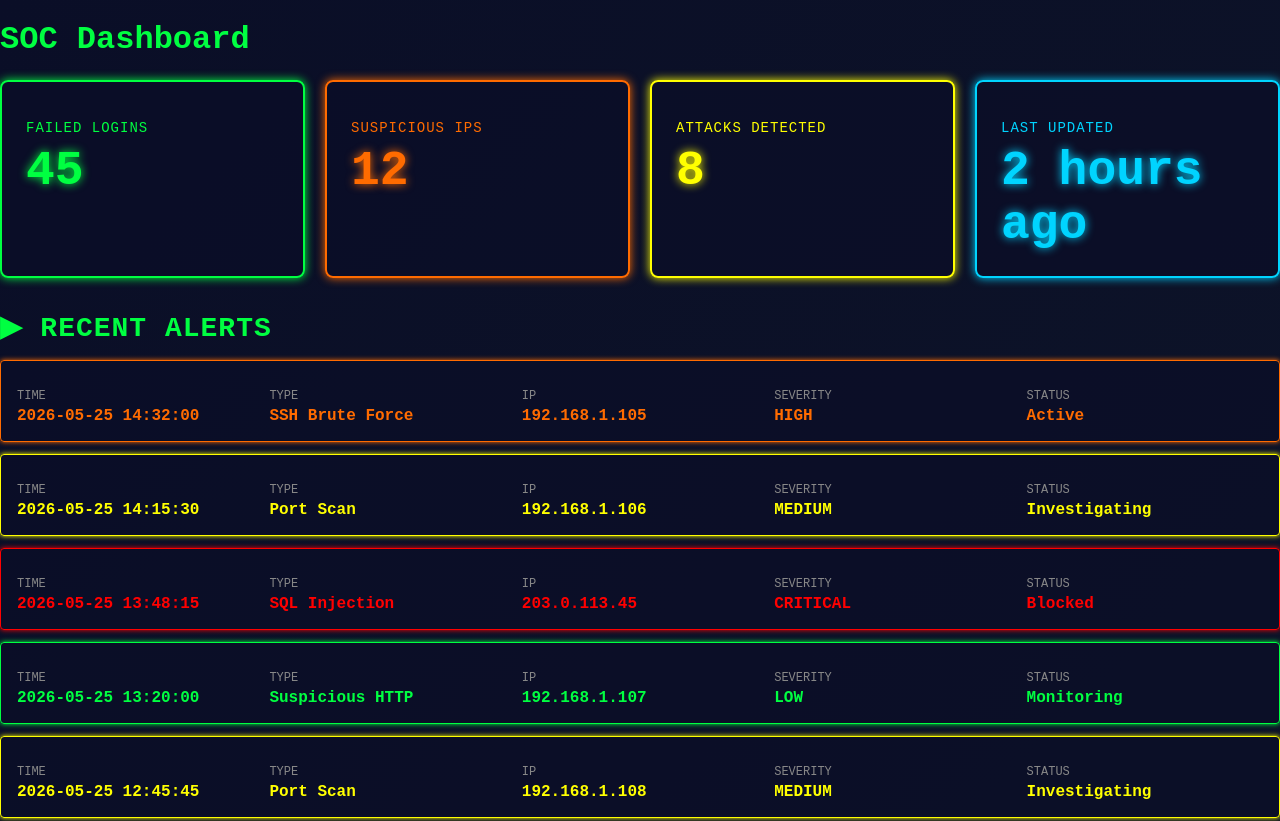
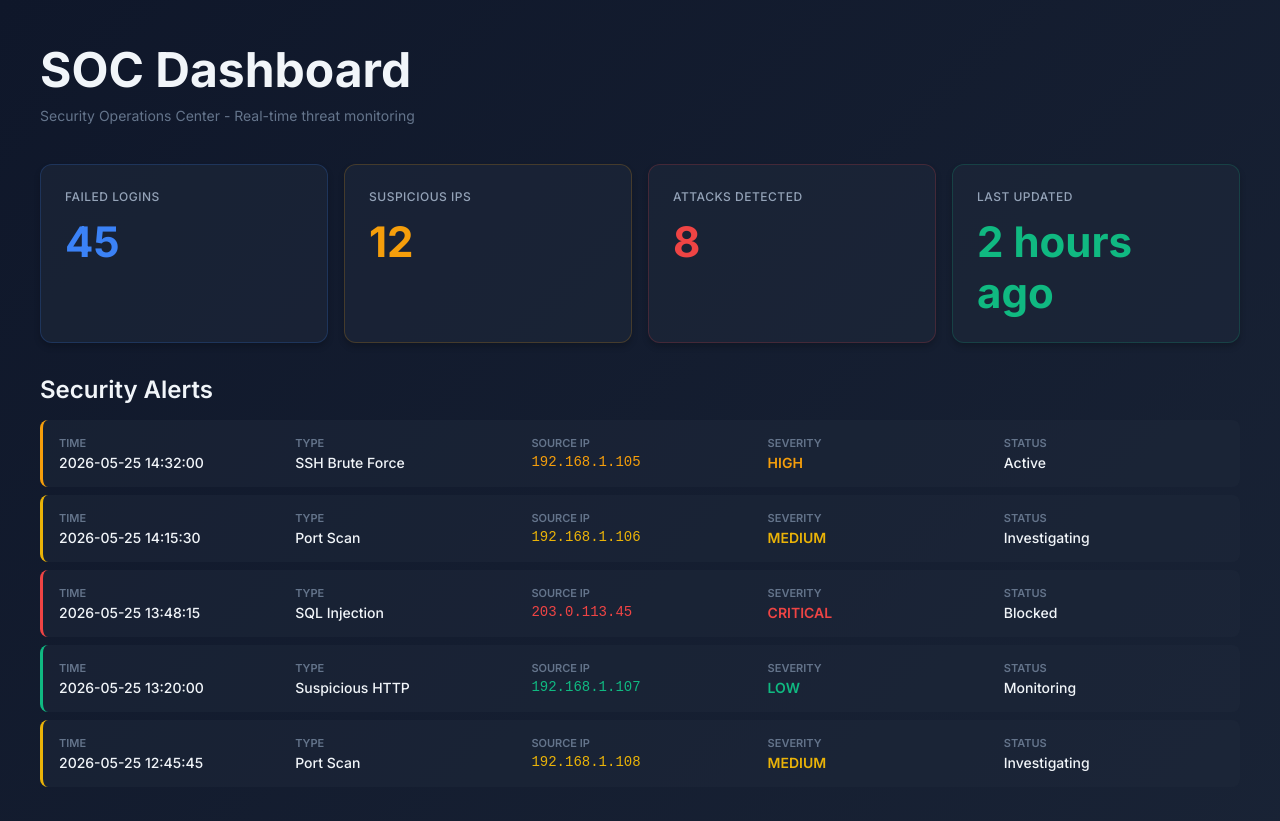
Before and after one commit to SedraR78/soc_dashboard, a React (Create React App) app: page / in a window 1280 px wide. Shown: the top 821 px of the page. Built offline with nearby package versions, Linux system fonts and the light colour scheme.

Commit message:
Better Front

```diff
--- a/src/App.js
+++ b/src/App.js
@@ -1,11 +1,16 @@
 import React from 'react';
+import { BrowserRouter, Routes, Route } from 'react-router-dom';
 import { Dashboard } from './pages/Dashboard';
+import { Login } from './pages/Login';
 
 function App() {
   return (
-    <div className="App">
-      <Dashboard />
-    </div>
+    <BrowserRouter>
+      <Routes>
+        <Route path="/" element={<Dashboard />} />
+        <Route path="/login" element={<Login />} />
+      </Routes>
+    </BrowserRouter>
   );
 }
 
--- a/src/components/AlertTable.jsx
+++ b/src/components/AlertTable.jsx
@@ -4,28 +4,28 @@ export function AlertTable({ alerts }) {
   const [hoveredAlert, setHoveredAlert] = useState(null);
 
   const getSeverityColor = (severity) => {
-    switch(severity.toLowerCase()) {
-      case 'critical': return '#ff0000';
-      case 'high': return '#ff6b00';
-      case 'medium': return '#ffff00';
-      case 'low': return '#00ff41';
-      default: return '#00d4ff';
-    }
+    const colors = {
+      'critical': '#ef4444',
+      'high': '#f59e0b',
+      'medium': '#eab308',
+      'low': '#10b981'
+    };
+    return colors[severity.toLowerCase()] || '#3b82f6';
   };
 
   return (
     <div style={{ marginTop: '32px', marginBottom: '32px' }}>
       <h2 style={{
-        fontSize: 'clamp(20px, 4vw, 28px)',
-        fontWeight: 'bold',
+        fontSize: 'clamp(20px, 4vw, 24px)',
+        fontWeight: '600',
         marginBottom: '16px',
-        color: '#00ff41',
-        letterSpacing: '1px'
+        color: '#f1f5f9',
+        margin: '0 0 16px 0'
       }}>
-        ▶ RECENT ALERTS
+        Security Alerts
       </h2>
 
-      <div style={{ display: 'flex', flexDirection: 'column', gap: '12px' }}>
+      <div style={{ display: 'flex', flexDirection: 'column', gap: '8px' }}>
         {alerts.map((alert, i) => {
           const color = getSeverityColor(alert.severity);
           const isHovered = hoveredAlert === i;
@@ -37,38 +37,36 @@ export function AlertTable({ alerts }) {
               onMouseLeave={() => setHoveredAlert(null)}
               style={{
                 padding: '16px',
-                borderLeft: `4px solid ${color}`,
-                backgroundColor: 'rgba(10, 14, 39, 0.7)',
-                border: `1px solid ${color}`,
-                borderRadius: '4px',
+                borderLeft: `3px solid ${color}`,
+                backgroundColor: 'rgba(30, 41, 59, 0.5)',
+                borderRadius: '8px',
                 display: 'grid',
-                gridTemplateColumns: 'repeat(auto-fit, minmax(150px, 1fr))',
+                gridTemplateColumns: 'repeat(auto-fit, minmax(140px, 1fr))',
                 gap: '16px',
-                boxShadow: isHovered ? `0 0 20px ${color}` : `0 0 5px ${color}`,
                 transition: 'all 0.3s ease',
-                transform: isHovered ? 'translateX(10px)' : 'translateX(0)',
-                color: color
+                transform: isHovered ? 'translateX(4px)' : 'translateX(0)',
+                boxShadow: isHovered ? `inset 0 0 12px ${color}15` : 'none'
               }}
             >
               <div>
-                <p style={{ fontSize: '12px', color: '#888', marginBottom: '4px', textTransform: 'uppercase' }}>TIME</p>
-                <p style={{ fontSize: '16px', fontWeight: 'bold', margin: 0 }}>{alert.timestamp}</p>
+                <p style={{ fontSize: '11px', color: '#64748b', margin: '0 0 4px 0', fontWeight: '600' }}>TIME</p>
+                <p style={{ fontSize: '14px', fontWeight: '500', color: '#f1f5f9', margin: 0 }}>{alert.timestamp}</p>
               </div>
               <div>
-                <p style={{ fontSize: '12px', color: '#888', marginBottom: '4px', textTransform: 'uppercase' }}>TYPE</p>
-                <p style={{ fontSize: '16px', fontWeight: 'bold', margin: 0 }}>{alert.type}</p>
+                <p style={{ fontSize: '11px', color: '#64748b', margin: '0 0 4px 0', fontWeight: '600' }}>TYPE</p>
+                <p style={{ fontSize: '14px', fontWeight: '500', color: '#f1f5f9', margin: 0 }}>{alert.type}</p>
               </div>
               <div>
-                <p style={{ fontSize: '12px', color: '#888', marginBottom: '4px', textTransform: 'uppercase' }}>IP</p>
-                <p style={{ fontSize: '16px', fontWeight: 'bold', fontFamily: 'monospace', margin: 0 }}>{alert.sourceIP}</p>
+                <p style={{ fontSize: '11px', color: '#64748b', margin: '0 0 4px 0', fontWeight: '600' }}>SOURCE IP</p>
+                <p style={{ fontSize: '14px', fontWeight: '500', fontFamily: 'monospace', color: color, margin: 0 }}>{alert.sourceIP}</p>
               </div>
               <div>
-                <p style={{ fontSize: '12px', color: '#888', marginBottom: '4px', textTransform: 'uppercase' }}>SEVERITY</p>
-                <p style={{ fontSize: '16px', fontWeight: 'bold', margin: 0, textTransform: 'uppercase' }}>{alert.severity}</p>
+                <p style={{ fontSize: '11px', color: '#64748b', margin: '0 0 4px 0', fontWeight: '600' }}>SEVERITY</p>
+                <p style={{ fontSize: '14px', fontWeight: '600', color: color, margin: 0, textTransform: 'uppercase' }}>{alert.severity}</p>
               </div>
               <div>
-                <p style={{ fontSize: '12px', color: '#888', marginBottom: '4px', textTransform: 'uppercase' }}>STATUS</p>
-                <p style={{ fontSize: '16px', fontWeight: 'bold', margin: 0 }}>{alert.status}</p>
+                <p style={{ fontSize: '11px', color: '#64748b', margin: '0 0 4px 0', fontWeight: '600' }}>STATUS</p>
+                <p style={{ fontSize: '14px', fontWeight: '500', color: '#f1f5f9', margin: 0 }}>{alert.status}</p>
               </div>
             </div>
           );
--- a/src/components/KPICards.jsx
+++ b/src/components/KPICards.jsx
@@ -3,29 +3,18 @@ import React, { useState } from 'react';
 export function KPICards({ data }) {
   const [hoveredCard, setHoveredCard] = useState(null);
 
-  const cardStyle = (color, isHovered) => ({
-    padding: '24px',
-    borderRadius: '8px',
-    border: `2px solid ${color}`,
-    backgroundColor: 'rgba(10, 14, 39, 0.7)',
-    boxShadow: isHovered ? `0 0 30px ${color}` : `0 0 10px ${color}`,
-    transition: 'all 0.3s ease',
-    cursor: 'pointer',
-    transform: isHovered ? 'scale(1.05)' : 'scale(1)',
-  });
-
   const cards = [
-    { color: '#00ff41', label: 'Failed Logins', value: data.failedLogins },
-    { color: '#ff6b00', label: 'Suspicious IPs', value: data.suspiciousIPs },
-    { color: '#ffff00', label: 'Attacks Detected', value: data.attacksDetected },
-    { color: '#00d4ff', label: 'Last Updated', value: data.lastUpdated }
+    { color: '#3b82f6', label: 'Failed Logins', value: data.failedLogins },
+    { color: '#f59e0b', label: 'Suspicious IPs', value: data.suspiciousIPs },
+    { color: '#ef4444', label: 'Attacks Detected', value: data.attacksDetected },
+    { color: '#10b981', label: 'Last Updated', value: data.lastUpdated }
   ];
 
   return (
     <div style={{
       display: 'grid',
       gridTemplateColumns: 'repeat(auto-fit, minmax(250px, 1fr))',
-      gap: '20px',
+      gap: '16px',
       marginBottom: '32px'
     }}>
       {cards.map((card, i) => (
@@ -33,22 +22,30 @@ export function KPICards({ data }) {
           key={i}
           onMouseEnter={() => setHoveredCard(i)}
           onMouseLeave={() => setHoveredCard(null)}
-          style={cardStyle(card.color, hoveredCard === i)}
+          style={{
+            padding: '24px',
+            borderRadius: '12px',
+            backgroundColor: 'rgba(30, 41, 59, 0.6)',
+            border: `1px solid ${card.color}33`,
+            transition: 'all 0.3s ease',
+            transform: hoveredCard === i ? 'translateY(-4px)' : 'translateY(0)',
+            boxShadow: hoveredCard === i ? `0 12px 24px ${card.color}20` : '0 4px 6px rgba(0,0,0,0.2)'
+          }}
         >
           <p style={{
-            fontSize: '14px',
-            color: card.color,
-            marginBottom: '8px',
-            letterSpacing: '1px',
+            fontSize: '12px',
+            color: '#94a3b8',
+            margin: '0 0 12px 0',
+            fontWeight: '500',
+            letterSpacing: '0.5px',
             textTransform: 'uppercase'
           }}>
             {card.label}
           </p>
           <p style={{
-            fontSize: 'clamp(28px, 5vw, 48px)',
-            fontWeight: 'bold',
+            fontSize: 'clamp(32px, 5vw, 42px)',
+            fontWeight: '700',
             color: card.color,
-            textShadow: `0 0 10px ${card.color}`,
             margin: 0
           }}>
             {card.value}
--- a/src/index.css
+++ b/src/index.css
@@ -1,36 +1,13 @@
-@tailwind base;
-@tailwind components;
-@tailwind utilities;
+@import url('https://fonts.googleapis.com/css2?family=Inter:wght@400;500;600;700&display=swap');
 
 body {
   margin: 0;
-  font-family: 'IBM Plex Mono', monospace;
-  -webkit-font-smoothing: antialiased;
-  -moz-osx-font-smoothing: grayscale;
-  background: linear-gradient(135deg, #0a0e27 0%, #0f1729 100%);
-  color: #00ff41;
+  font-family: 'Inter', -apple-system, BlinkMacSystemFont, sans-serif;
+  background: linear-gradient(135deg, #0f172a 0%, #1e293b 100%);
+  color: #f1f5f9;
 }
 
 #root {
-  background: linear-gradient(135deg, #0a0e27 0%, #0f1729 100%);
+  background: linear-gradient(135deg, #0f172a 0%, #1e293b 100%);
   min-height: 100vh;
 }
-
-/* Matrix glow effect */
-@keyframes glow {
-  0%, 100% { text-shadow: 0 0 10px #00ff41; }
-  50% { text-shadow: 0 0 20px #00ff41, 0 0 30px #00ff41; }
-}
-
-@keyframes borderGlow {
-  0%, 100% { box-shadow: 0 0 10px rgba(0, 255, 65, 0.3); }
-  50% { box-shadow: 0 0 20px rgba(0, 255, 65, 0.6); }
-}
-
-.glow-text {
-  animation: glow 2s ease-in-out infinite;
-}
-
-.glow-border {
-  animation: borderGlow 2s ease-in-out infinite;
-}
--- a/src/pages/Dashboard.jsx
+++ b/src/pages/Dashboard.jsx
@@ -1,19 +1,42 @@
 import React from 'react';
 import { KPICards } from '../components/KPICards';
 import { AlertTable } from '../components/AlertTable';
+import { Chart } from '../components/Chart';
 import { Map } from '../components/Map';
 import mockData from '../mockData.json';
-import { Chart } from '../components/Chart';
+
 export function Dashboard() {
   return (
-  <div className="min-h-screen bg-slate-950 text-white p-8">
-    <div className="container mx-auto">
-      <h1 className="text-4xl font-bold mb-8 text-blue-400">SOC Dashboard</h1>
+    <div style={{
+      minHeight: '100vh',
+      background: 'linear-gradient(135deg, #0f172a 0%, #1e293b 100%)',
+      padding: '40px 24px',
+      fontFamily: "'Inter', sans-serif"
+    }}>
+      <div style={{ maxWidth: '1200px', margin: '0 auto' }}>
+        <div style={{ marginBottom: '40px' }}>
+          <h1 style={{
+            fontSize: 'clamp(32px, 6vw, 48px)',
+            fontWeight: '700',
+            color: '#f1f5f9',
+            margin: 0,
+            marginBottom: '8px'
+          }}>
+            SOC Dashboard
+          </h1>
+          <p style={{
+            fontSize: '14px',
+            color: '#64748b',
+            margin: 0
+          }}>
+            Security Operations Center - Real-time threat monitoring
+          </p>
+        </div>
 
         <KPICards data={mockData.kpis} />
         <AlertTable alerts={mockData.alerts} />
         <Chart data={mockData.chartData} />
-      <Map data={mockData.mapData} />
+        <Map />
       </div>
     </div>
   );
```
Lines whose indentation alone changed are shown as unchanged.
